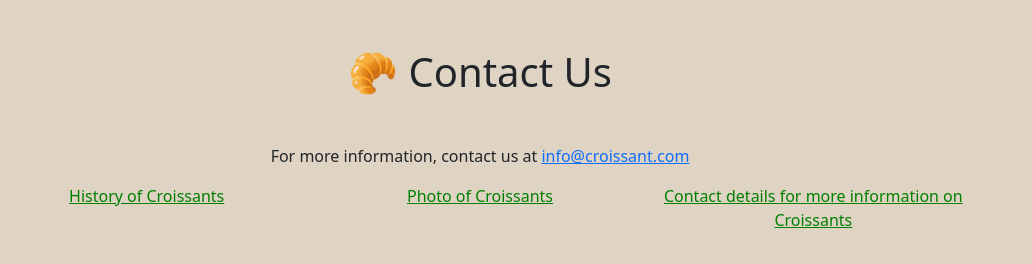
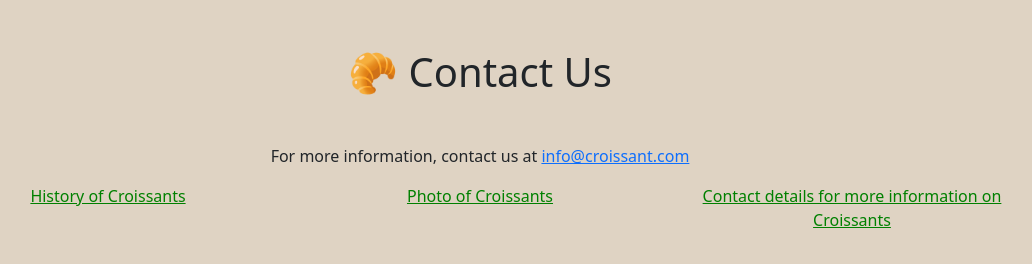
Before and after one commit to calcaventia/croissant-multipage-app, a plain HTML site: page contact.html in a window 1280 px wide. Shown: the whole page, without its empty margins (160-1192 px from the left). Drawn offline with nearby package versions, Linux system fonts and the light colour scheme.

Commit message:
response links fix

```diff
--- a/contact.html
+++ b/contact.html
@@ -23,7 +23,7 @@
         For more information, contact us at
         <a href="mailto:info@croissant.com">info@croissant.com</a>
       </p>
-      <div class="container text-center" style="width: 1000px">
+      <div class="container text-center">
         <div class="row">
           <div class="col-md-4">
             <a href="/" class="color-a"> History of Croissants</a>
```
Also changed, not shown: image.html (+1 -1 lines), index.html (+1 -1 lines).
